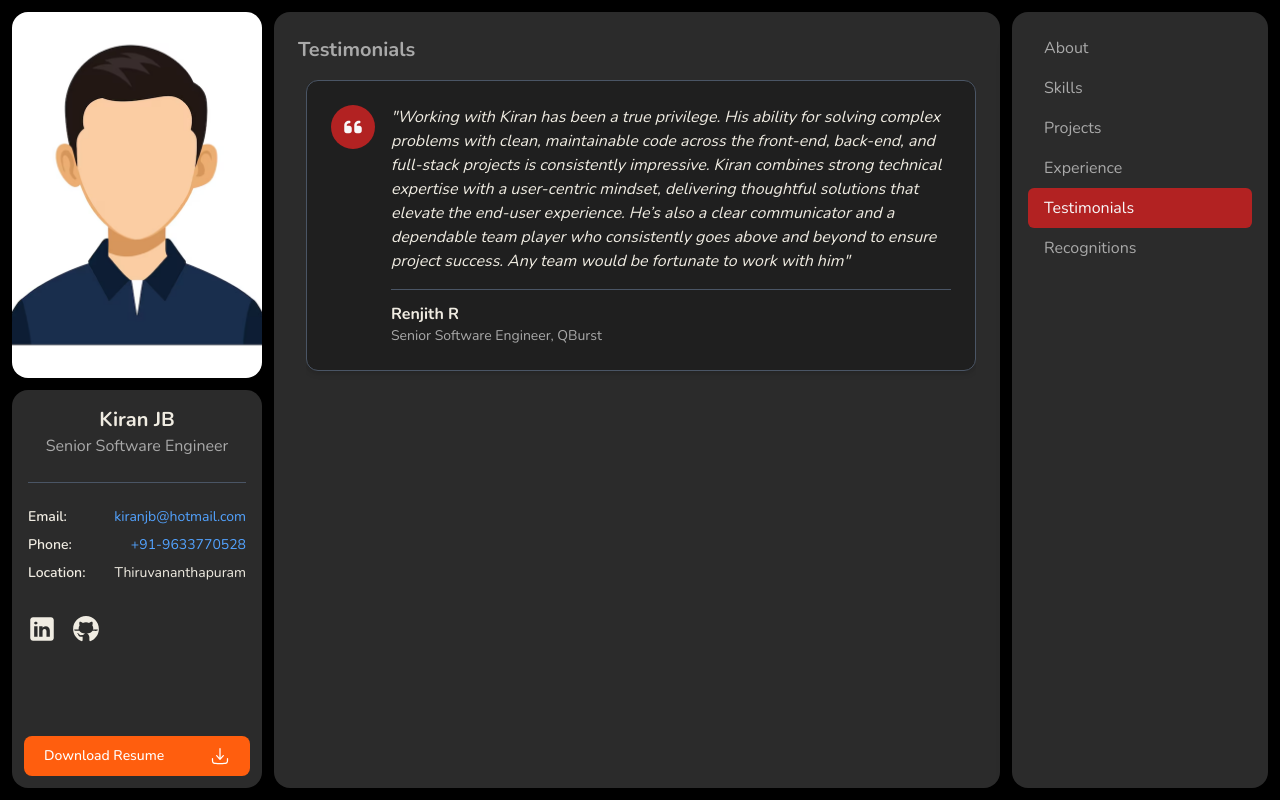
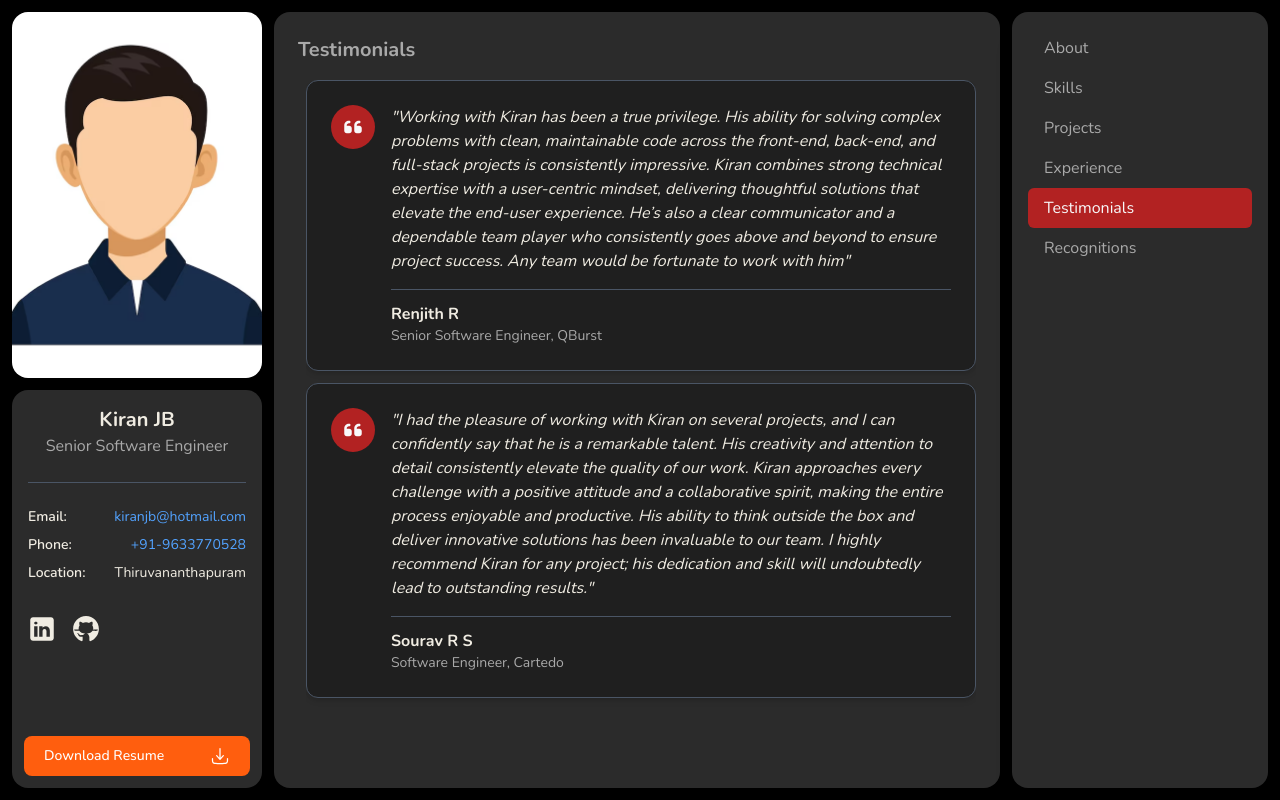
Before and after one commit to jbkiran/Egret, a Next.js app: page / in a window 1280 px wide. Both pictures are taken after a click on the button "Testimonials". Built offline with nearby package versions, Linux system fonts and the light colour scheme.

Commit message:
new testimonials

```diff
--- a/package.json
+++ b/package.json
@@ -14,7 +14,8 @@
     "next": "15.3.2",
     "react": "^19.0.0",
     "react-dom": "^19.0.0",
-    "react-icons": "^5.5.0"
+    "react-icons": "^5.5.0",
+    "react-simple-typewriter": "^5.0.1"
   },
   "devDependencies": {
     "@eslint/eslintrc": "^3",
--- a/src/components/main/TestimonialsContent.tsx
+++ b/src/components/main/TestimonialsContent.tsx
@@ -8,12 +8,18 @@ const TestimonialsContent = () => {
       name: "Renjith R",
       role: "Senior Software Engineer, QBurst",
       content: "Working with Kiran has been a true privilege. His ability for solving complex problems with clean, maintainable code across the front-end, back-end, and full-stack projects is consistently impressive. Kiran combines strong technical expertise with a user-centric mindset, delivering thoughtful solutions that elevate the end-user experience. He’s also a clear communicator and a dependable team player who consistently goes above and beyond to ensure project success. Any team would be fortunate to work with him",
+    },
+    {
+      id: 2,
+      name: "Sourav R S",
+      role: "Software Engineer, Cartedo",
+      content: "I had the pleasure of working with Kiran on several projects, and I can confidently say that he is a remarkable talent. His creativity and attention to detail consistently elevate the quality of our work. Kiran approaches every challenge with a positive attitude and a collaborative spirit, making the entire process enjoyable and productive. His ability to think outside the box and deliver innovative solutions has been invaluable to our team. I highly recommend Kiran for any project; his dedication and skill will undoubtedly lead to outstanding results.",
     }
   ];
 
   return (
     <>
-      <div className="grid grid-row-1">
+      <div className="grid grid-row-1 gap-3">
         {testimonials.map((testimonial) => (
           <TestimonialsCard key={testimonial.id} testimonialData={testimonial}/>
         ))}
```
Also changed, not shown: 1 other file (tests, documents, lock files or other folders).
